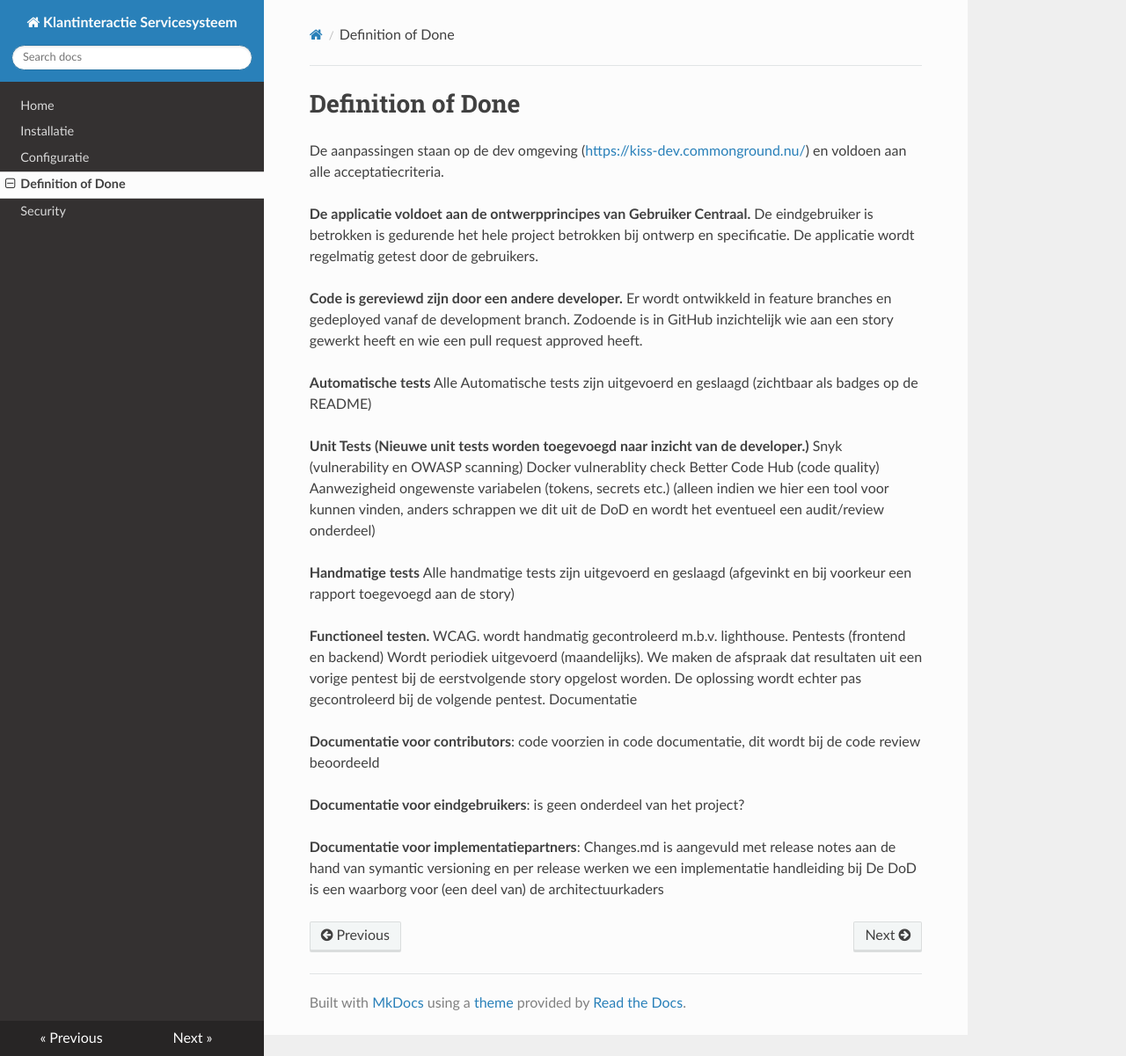
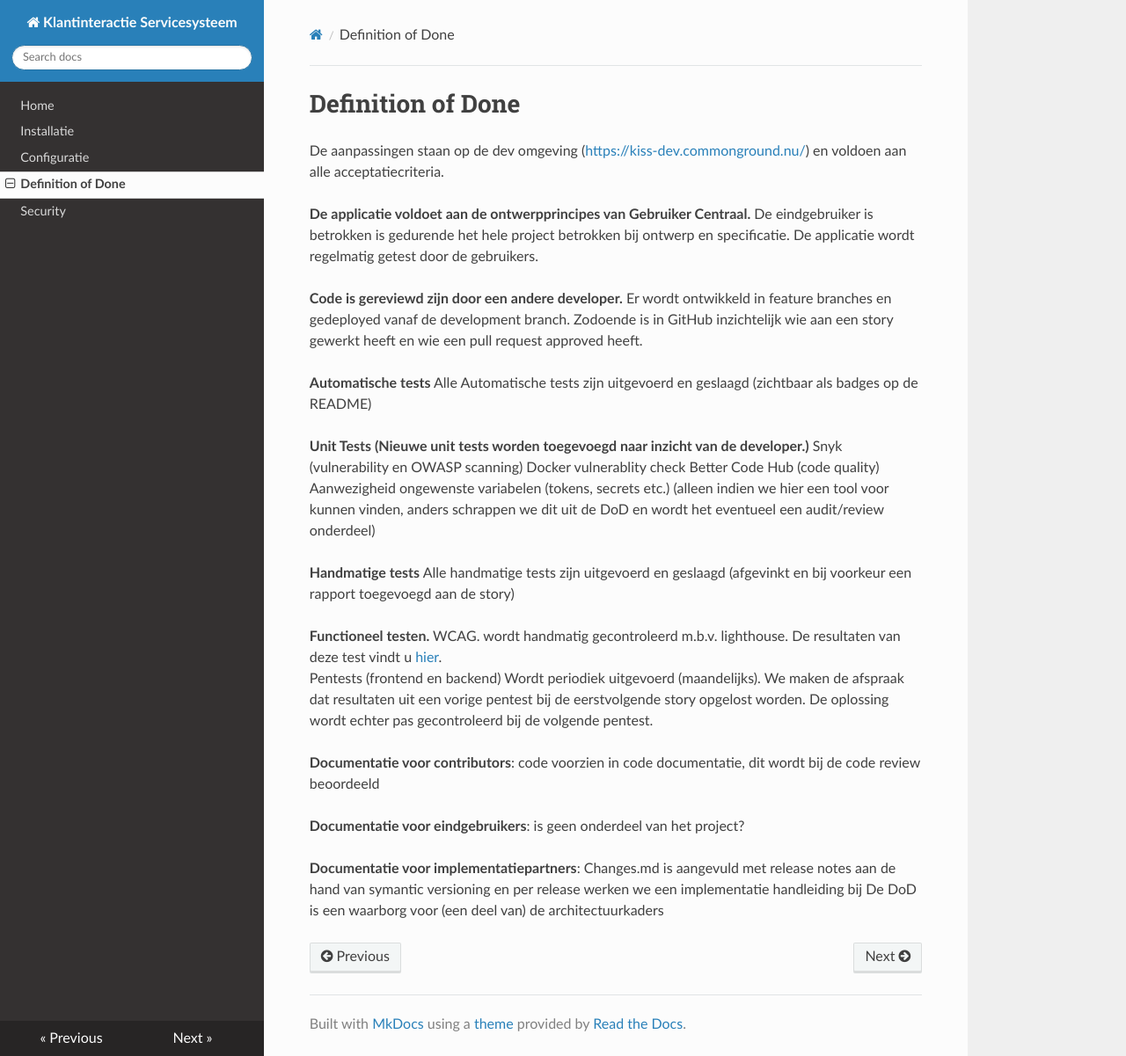
Before and after one commit to Klantinteractie-Servicesysteem/.github, an MkDocs documentation site: the page built from docs/DEFINITIONOFDONE.md, in a window 1280 px wide and 1201 px high. Shown: the whole window at 88% size. Built offline with MkDocs 1.6.1, drawn with Linux system fonts in a browser that asks for light colours; nearby versions of some CDN libraries.

Commit message:
Update DEFINITIONOFDONE.md
Link naar WCAG-rapport toegevoegd

```diff
--- a/docs/DEFINITIONOFDONE.md
+++ b/docs/DEFINITIONOFDONE.md
@@ -21,9 +21,9 @@ Aanwezigheid ongewenste variabelen (tokens, secrets etc.) (alleen indien we hier
 Alle handmatige tests zijn uitgevoerd en geslaagd (afgevinkt en bij voorkeur een rapport toegevoegd aan de story)
 
 **Functioneel testen.**
-WCAG. wordt handmatig gecontroleerd m.b.v. lighthouse.
+WCAG. wordt handmatig gecontroleerd m.b.v. lighthouse. De resultaten van deze test vindt u [hier](https://github.com/Klantinteractie-Servicesysteem/.github/blob/main/docs/WCAG-Lighthouse-Report-20221219.pdf).<br />
 Pentests (frontend en backend) Wordt periodiek uitgevoerd (maandelijks). We maken de afspraak dat resultaten uit een vorige pentest bij de eerstvolgende story opgelost worden. De oplossing wordt echter pas gecontroleerd bij de volgende pentest.
-Documentatie
+
 
 **Documentatie voor contributors**: code voorzien in code documentatie, dit wordt bij de code review beoordeeld
 
```
